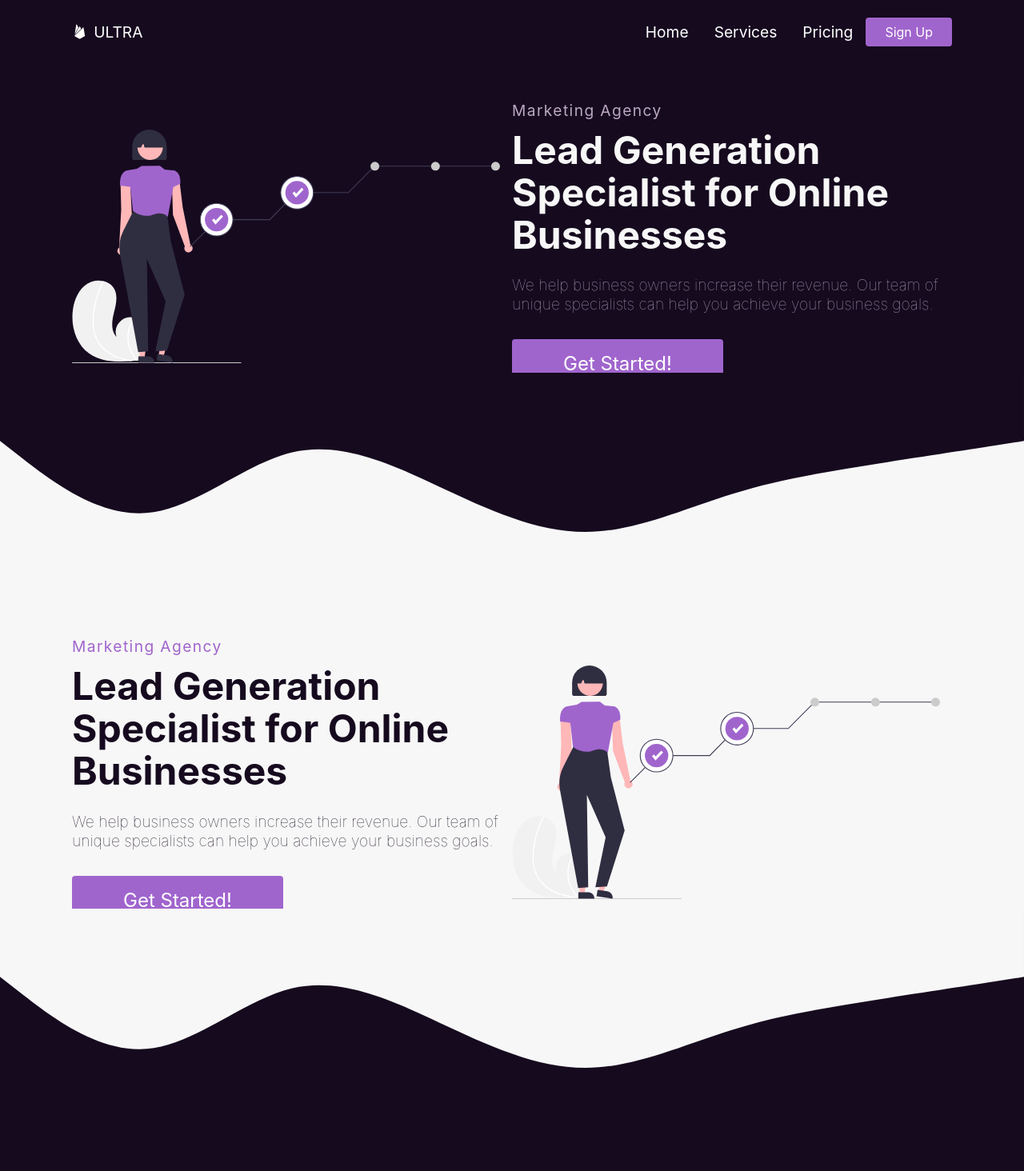
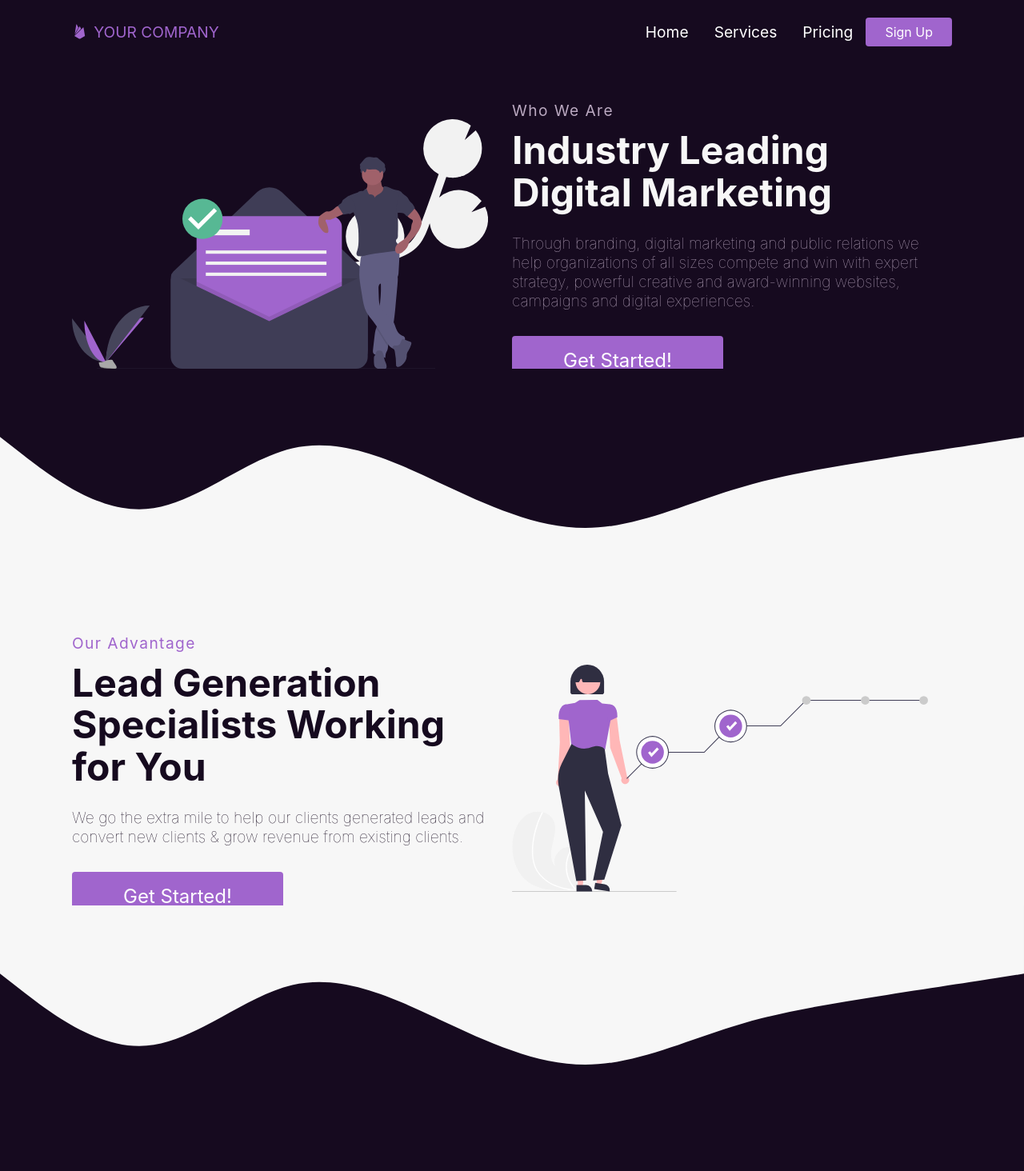
Before and after one commit to coreymunn3/marketing-site-nextjs, a Next.js app: page / in a window 1280 px wide. Shown: the top 1464 px of the page at 80% size. Built offline with nearby package versions, Linux system fonts and the light colour scheme.

Commit message:
Added better content and more SVG images in the infoSections.

```diff
--- a/components/DividerSVG/Divider.elements.js
+++ b/components/DividerSVG/Divider.elements.js
@@ -7,6 +7,7 @@ export const CurveContainer = styled.div`
 `;
 
 export const CurveSVG = styled.svg`
+  border: 'none';
   position: absolute;
   bottom: 0;
   background-color: ${(props) => props.svgBg};
--- a/components/InfoSection/InfoSection.elements.js
+++ b/components/InfoSection/InfoSection.elements.js
@@ -77,7 +77,7 @@ export const Subtitle = styled.h2`
 
 export const ImgWrapper = styled.div`
   max-width: 550px;
-  margin-right: 15px;
+  margin-right: 30px;
   display: flex;
   justify-content: ${(props) => (props.start ? 'flex-start' : 'flex-end')};
 `;
--- a/components/InfoSection/index.js
+++ b/components/InfoSection/index.js
@@ -9,9 +9,6 @@ import {
   Subtitle,
   ImgWrapper,
   StyledImg,
-  CurveContainer,
-  CurveSVG,
-  PathSVG,
 } from './InfoSection.elements';
 import { Container, Button } from '../../styles/globals';
 import Divider from '../DividerSVG';
--- a/components/Navbar/Navbar.elements.js
+++ b/components/Navbar/Navbar.elements.js
@@ -22,7 +22,7 @@ export const NavbarContainer = styled(Container)`
 `;
 
 export const NavLogo = styled.a`
-  color: #fff;
+  color: ${(props) => props.theme.colors.primary};
   justify-self: flex-start;
   cursor: pointer;
   text-decoration: none;
--- a/components/Navbar/index.js
+++ b/components/Navbar/index.js
@@ -29,7 +29,7 @@ const Navbar = () => {
         <NavbarContainer>
           <NextLink href='/' passHref>
             <NavLogo>
-              <NavIcon /> ULTRA
+              <NavIcon /> YOUR COMPANY
             </NavLogo>
           </NextLink>
           <MobileMenuIcon onClick={handleMenuOpen}>
--- a/components/Pricing/index.js
+++ b/components/Pricing/index.js
@@ -37,7 +37,7 @@ const index = ({ data, name }) => {
                   <CardFeature key={feature}>{feature}</CardFeature>
                 ))}
               </CardFeatures>
-              <Button primary>Choose Plan</Button>
+              <Button primary>{pricingCard.buttonText}</Button>
             </CardBody>
           </PricingCard>
         ))}
--- a/data/index.js
+++ b/data/index.js
@@ -3,13 +3,13 @@ import Theme from '../styles/defaultTheme';
 export const homePageSection1 = {
   lightBg: false,
   imgStart: true,
-  topLine: 'Marketing Agency',
-  headline: 'Lead Generation Specialist for Online Businesses',
+  topLine: 'Who We Are',
+  headline: 'Industry Leading Digital Marketing',
   description:
-    'We help business owners increase their revenue. Our team of unique specialists can help you achieve your business goals.',
+    'Through branding, digital marketing and public relations we help organizations of all sizes compete and win with expert strategy, powerful creative and award-winning websites, campaigns and digital experiences.',
   buttonLabel: 'Get Started!',
-  src: '/images/business-goals.svg',
-  alt: 'alt text',
+  src: '/images/digital-marketing.svg',
+  alt: 'digital marketing',
   svgBg: Theme.colors.offWhite,
   svgColor: Theme.colors.background,
 };
@@ -17,13 +17,14 @@ export const homePageSection1 = {
 export const homePageSection2 = {
   lightBg: true,
   imgStart: false,
-  topLine: 'Marketing Agency',
-  headline: 'Lead Generation Specialist for Online Businesses',
+  topLine: 'Our Advantage',
+  headline: 'Lead Generation Specialists Working for You',
   description:
-    'We help business owners increase their revenue. Our team of unique specialists can help you achieve your business goals.',
+    'We go the extra mile to help our clients generated leads and convert new clients & grow revenue from existing clients.',
+
   buttonLabel: 'Get Started!',
   src: '/images/business-goals.svg',
-  alt: 'alt text',
+  alt: 'lead generation',
   svgBg: Theme.colors.background,
   svgColor: Theme.colors.offWhite,
 };
@@ -31,12 +32,12 @@ export const homePageSection2 = {
 export const homePageSection3 = {
   lightBg: false,
   imgStart: true,
-  topLine: 'Marketing Agency',
-  headline: 'Lead Generation Specialist for Online Businesses',
+  topLine: 'What We Do',
+  headline: 'Best In Class Services',
   description:
     'We help business owners increase their revenue. Our team of unique specialists can help you achieve your business goals.',
   buttonLabel: 'Get Started!',
-  src: '/images/business-goals.svg',
+  src: '/images/services.svg',
   alt: 'alt text',
   svgBg: Theme.colors.primaryLight,
   svgColor: Theme.colors.background,
@@ -82,6 +83,7 @@ export const pricingData = [
     cost: '9.99',
     planTerm: 'Per Month',
     features: ['3 Accounts', 'Up To 1k Spend', 'Targeted Analytics'],
+    buttonText: 'Choose Plan',
   },
   {
     plan: 'Business',
@@ -89,6 +91,7 @@ export const pricingData = [
     cost: '49.99',
     planTerm: 'Per Month',
     features: ['25 Accounts', 'Up To 100k Spend', 'Lead Gen Analytics'],
+    buttonText: 'Choose Plan',
   },
   {
     plan: 'Enterprise',
@@ -96,5 +99,6 @@ export const pricingData = [
     cost: '1,000+',
     planTerm: 'Per Month',
     features: ['Unlimited Accounts', 'Unlimited Spend', '24/7 Support'],
+    buttonText: 'Contact Us',
   },
 ];
```
Also changed, not shown: public/images/digital-marketing.svg (added), public/images/services.svg (added).
